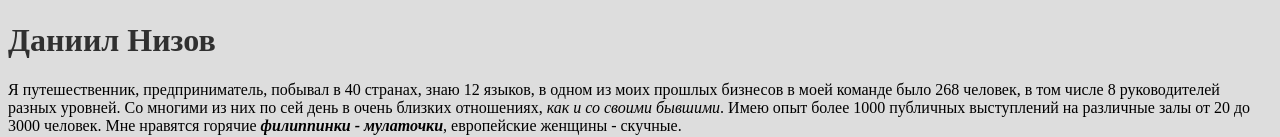
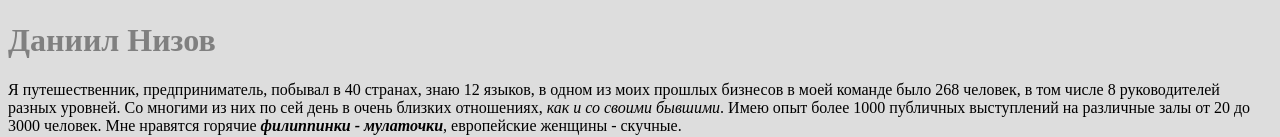
Before and after one commit to Daniilnizov/resume, a plain HTML site: page index.html in a window 1280 px wide. Shown: the part 236-373 px from the top of the page. Drawn offline with Linux system fonts and the light colour scheme.

Commit message:
Update 01_selectors.css

```diff
--- a/01_selectors.css
+++ b/01_selectors.css
@@ -1,4 +1,4 @@
 body{
     background: #ddd;
 }
-h1{color: rgb(48, 48, 48);}
+h1{color: grey;}
```
